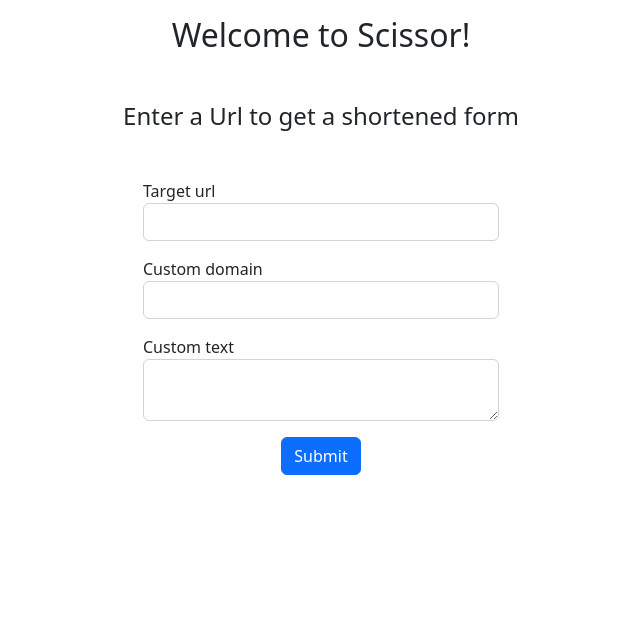
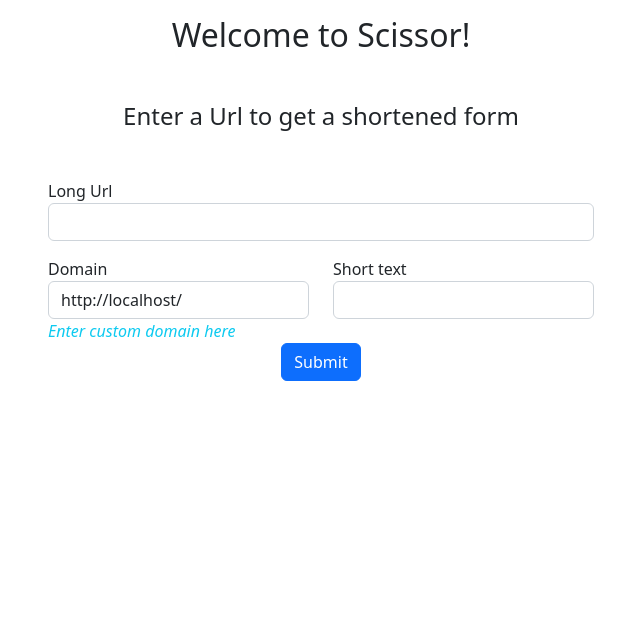
Before and after one commit to Priscilla-B/scissor, a Flask app: page /shorten_url in a window 1280 px wide. Shown: the part 56-677 px from the top of the page, without its empty margins (319-959 px from the left). Run offline with Flask 3, Linux system fonts and the light colour scheme; parts of the project's set-up code (start-up, migrations or seed data) failed here and were passed over.

Commit message:
update url shortening logic

```diff
--- a/app/_url/forms.py
+++ b/app/_url/forms.py
@@ -1,9 +1,9 @@
 from flask_wtf import FlaskForm
-from wtforms import StringField, TextAreaField,ValidationError
+from wtforms import StringField, ValidationError
 from wtforms.validators import Length
 
 
 class ShortenUrlForm(FlaskForm):
     target_url = StringField(label='Target url')
     custom_domain = StringField(label='Custom domain')
-    custom_short_text = TextAreaField(label='Custom text')
+    custom_short_text = StringField(label='Custom text')
--- a/app/_url/views.py
+++ b/app/_url/views.py
@@ -15,33 +15,34 @@ url_views = Blueprint("url_views", __name__)
 @url_views.route('/', methods=['GET', 'POST'])
 @url_views.route('/home', methods=['GET', 'POST'])
 def home():
-    form = ShortenUrlForm(request.form)
+    form = request.form
 
     if request.method == 'POST':
-        if form.validate():
 
-                user_id = current_user.get_id()
-                target_url = form.target_url.data
+        user_id = current_user.get_id()
+        target_url = form.get('long-url')
 
-                url_obj = Url.query.filter_by(
-                    target_url=target_url,
-                    user_id=user_id).first()
-                if url_obj:
-                    return render_template('_url/index.html', form=form, url_obj=url_obj)
-                url_code = generate_short_text(request, 5)
-                short_url = get_url_domain(request)  + 'r/' + url_code
+        url_obj = Url.query.filter_by(
+            target_url=target_url,
+            user_id=user_id).first()
+        if url_obj:
+            url = url_obj
 
-                new_url = Url(
-                    url_code = url_code,
-                    target_url = target_url,
-                    short_url = short_url,
-                    user_id = user_id,
-                    user = User.get_by_id(user_id)
+        else:
+            url_code = generate_short_text(form, 5)
+            short_url = get_url_domain(form, request)  + 'r/' + url_code
 
-                )
+            url = Url(
+                url_code = url_code,
+                target_url = target_url,
+                short_url = short_url,
+                user_id = user_id,
+                user = User.get_by_id(user_id)
 
-                new_url.save()
-                return render_template('_url/index.html', form=form, url_obj=url_obj)
+            )
+            url.save()
+
+        return render_template('_url/index-url.html', url=url)
 
     else:
         return render_template('_url/index.html', form=form)
--- a/app/analytics/views.py
+++ b/app/analytics/views.py
@@ -8,6 +8,7 @@ analytics_views = Blueprint("analytics_views", __name__)
 
 def save_url_analytics(request, url_code):
     ip = request.remote_addr
+    print("**************ip address***********", ip)
     if request.headers.getlist("X-Forwarded-For"):
         ip = request.headers.getlist("X-Forwarded-For")[0]
 
--- a/app/templates/_url/index.html
+++ b/app/templates/_url/index.html
@@ -10,9 +10,33 @@
 <br>
 
 <form action="" method="POST">
+  <div class="row">
+    <div class="col-md-6 offset-md-3">
+      <div class="form-group mt-3">
+        <label for="long-url">Long Url</label>
+        <input type="long-url" id="email" name="long-url" class="form-control" >
+    </div>
     <div class="row">
-      {% include 'partials/generic_form.html' %}
+
+      <!-- <div class="input-group"> -->
+        <div class="form-group mt-3 col-md-6">
+          <label for="domain">Domain</label>
+          <input type="domain" id="domain" name="domain" class="form-control" value="{{request.url_root}}" placeholder="domain">
+          <i class="text-info">Enter custom domain here</i>
+        </div>
+        <div class="form-group mt-3 col-md-6">
+          <!-- <button class="btn btn-secondary">/</button> -->
+          <label for="url-code">Short text</label col-md-6">
+          <input type="url-code" id="url-code" name="url-code" class="form-control" >
+        <!-- </div> -->
+
+      </div>
     </div>
+    <div align="center">
+      <button type="submit" class="btn btn-primary">Submit</button>
+    </div>
+    </div>
+  </div>
 
 </form>
 
```
Also changed, not shown: app/_url/utils.py (+4 -4 lines), app/templates/_url/index-url.html (+17 -3 lines), app/templates/partials/post_cards.html (deleted, +0 -45 lines).
